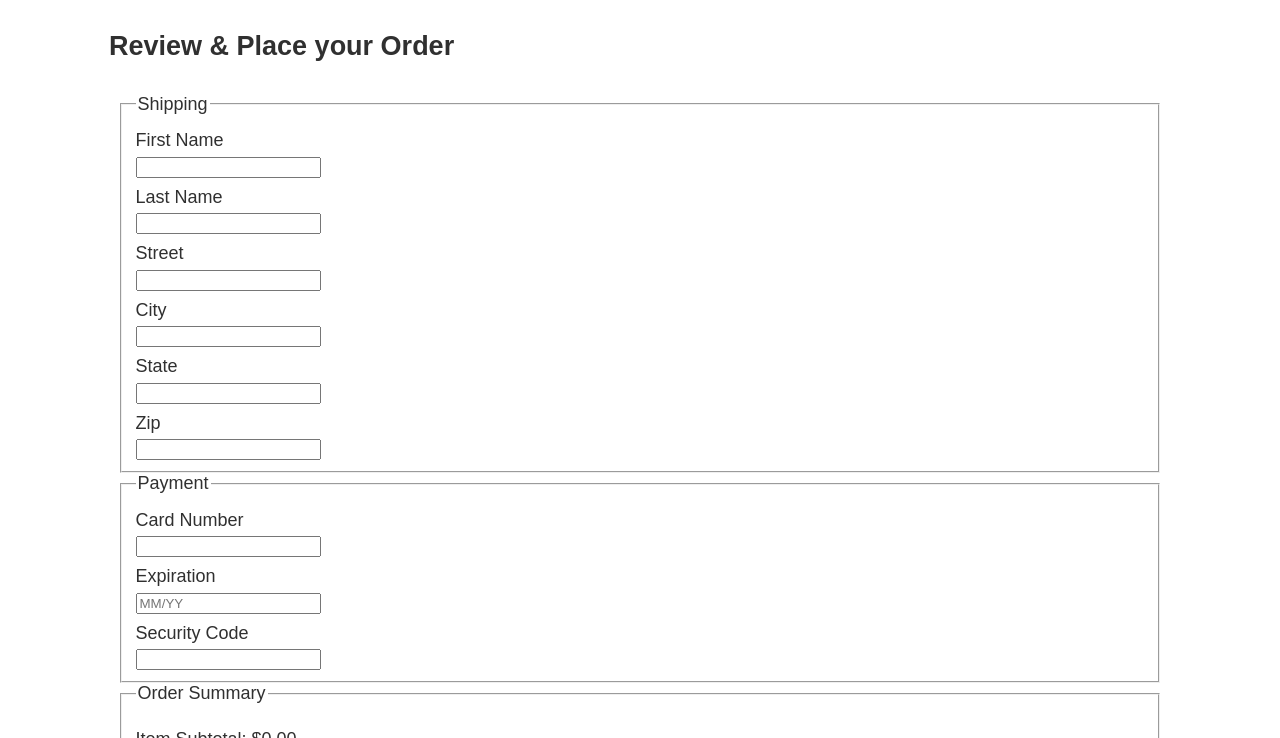
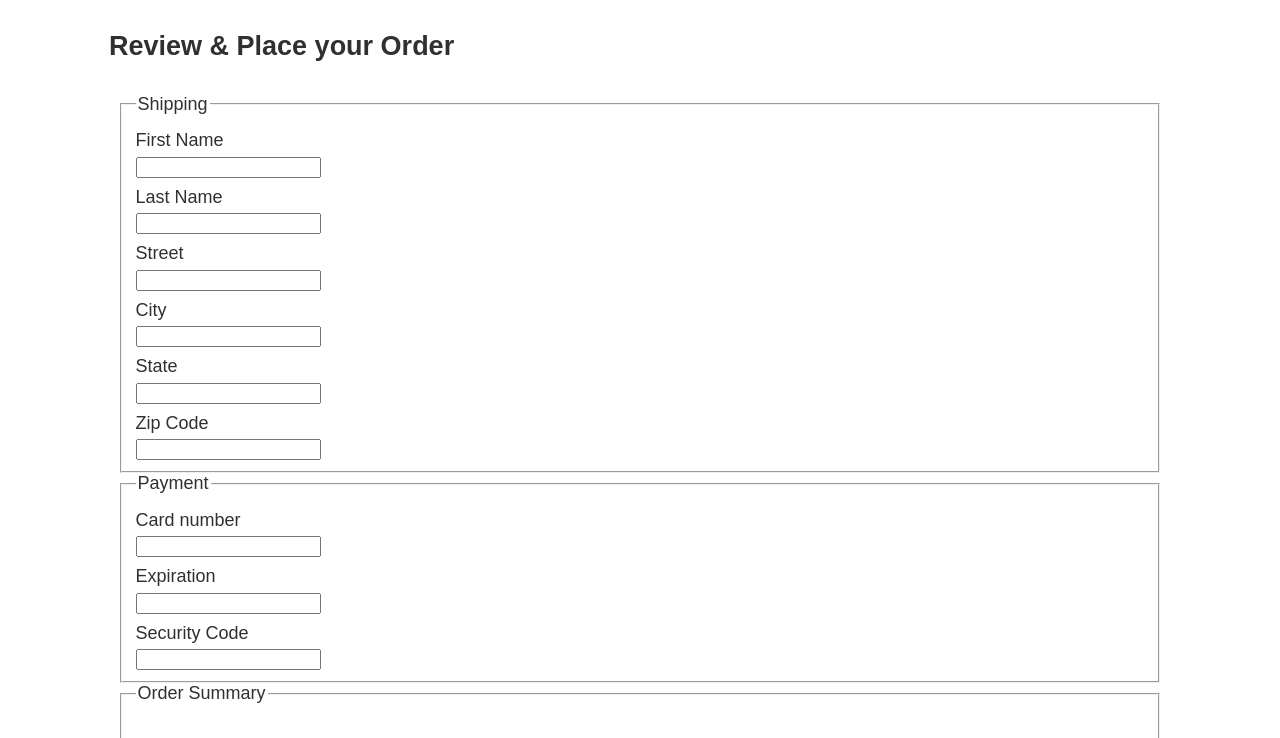
Before and after one commit to jjsn10/WDD330-Team7, a website built with Vite: page src/checkout/index.html in a window 1280 px wide. Shown: the part 62-800 px from the top of the page. Built offline with nearby package versions, Linux system fonts and the light colour scheme; no server answers.

Commit message:
checkout form commented

```diff
--- a/src/checkout/index.html
+++ b/src/checkout/index.html
@@ -60,7 +60,7 @@
     <main class="divider">
       <section class="products">
         <h2>Review & Place your Order</h2>
-        <form id="checkout-form" class="checkout-form" novalidate>
+        <!--<form id="checkout-form" class="checkout-form" novalidate>
           <fieldset>
             <legend>Shipping</legend>
 
@@ -124,7 +124,7 @@
 
           <button type="submit">Checkout</button>
         </form>
-      </section>
+      </section>-->
       <section class="checkout-form">
         <form name="checkout-form" id="checkout-form">
           <fieldset>
```
